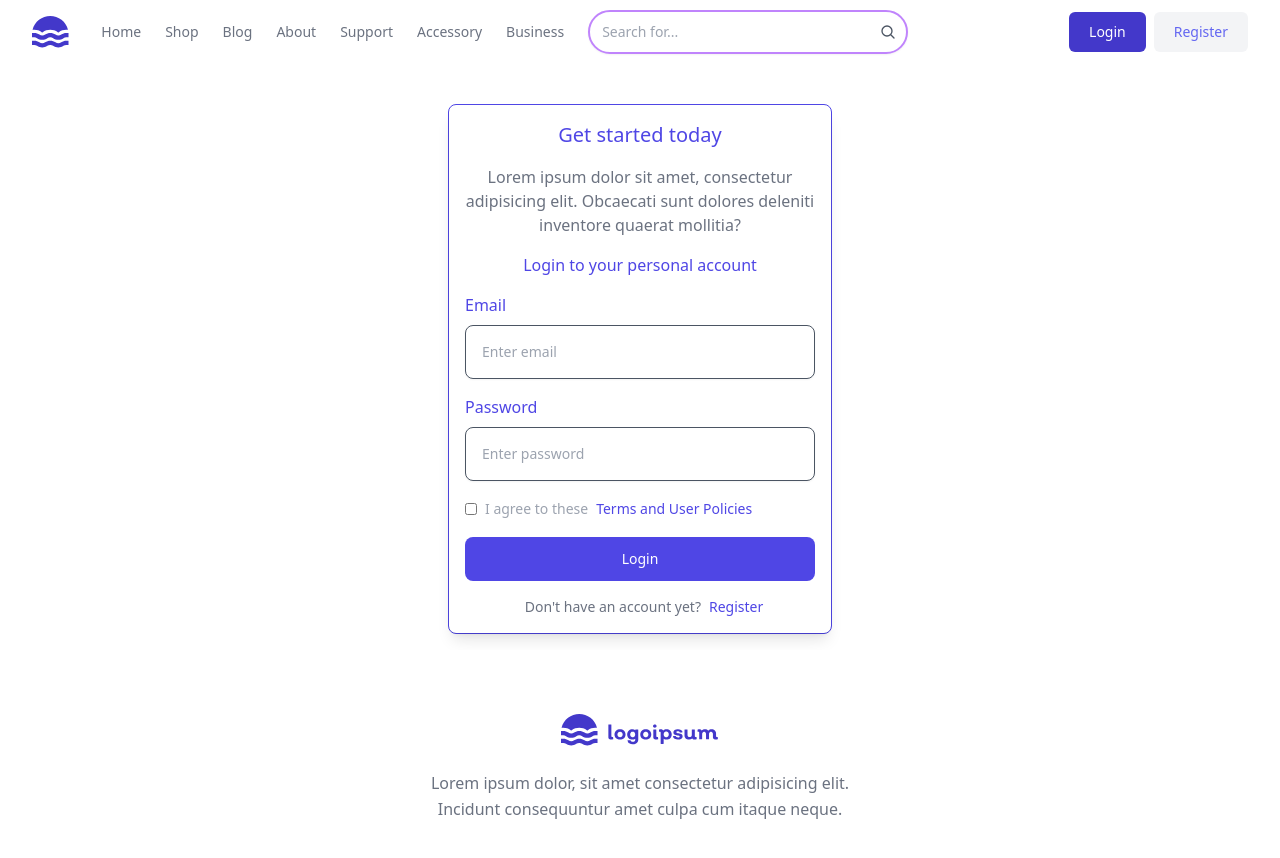
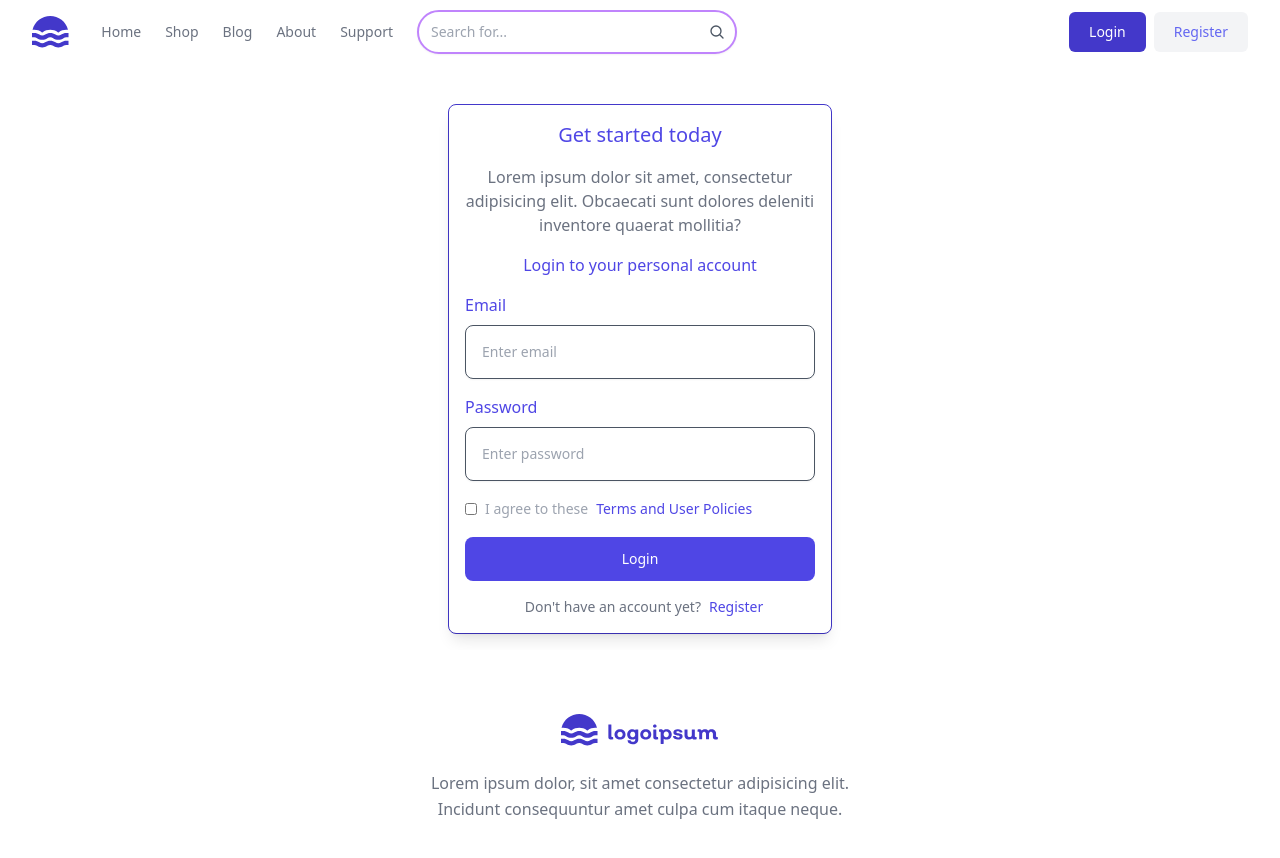
Before and after one commit to pnminh52/TypeScript_LandinPage, a React (Vite) app: page /login in a window 1280 px wide. Shown: the top 858 px of the page. Built offline with nearby package versions, Linux system fonts and the light colour scheme; data requests are answered from the project's data file.

Commit message:
UI Update

```diff
--- a/db.json
+++ b/db.json
@@ -66,6 +66,11 @@
       "email": "phamnhatminhsuzumoe52@gmail.com",
       "password": "$2a$10$qRmTUilKO2/uBoDR6FjmF.j6URWgzEe.orm/3/clHPpuI6Ak/PhP.",
       "id": 1
+    },
+    {
+      "email": "ts@gmail.com",
+      "password": "$2a$10$cf5YlgeIEDxaEA3myU83hOZWwILwnA0sphEF4LHqmAjJwhHrHjyF2",
+      "id": 2
     }
   ]
 }
--- a/src/components/Header.tsx
+++ b/src/components/Header.tsx
@@ -39,16 +39,6 @@ const Header = () => {
               <li>
                 <NavLink to='/' className='nav-link text-gray-500 hover:text-indigo-700 transition-colors duration-300'>
                   Support
-                </NavLink>
-              </li>
-              <li>
-                <NavLink to='/' className='nav-link text-gray-500 hover:text-indigo-700 transition-colors duration-300'>
-                  Accessory
-                </NavLink>
-              </li>
-              <li>
-                <NavLink to='/' className='nav-link text-gray-500 hover:text-indigo-700 transition-colors duration-300'>
-                  Business
                 </NavLink>
               </li>
 
@@ -93,14 +83,14 @@ const Header = () => {
           <div className='flex items-center gap-4'>
             <div className='sm:flex sm:gap-2'>
               <a
-                className='block rounded-md bg-indigo-700 px-5 py-2.5 text-sm font-medium text-white transition'
+                className='block rounded-md bg-indigo-700 hover:shadow-lg  duration-300 ease-in-out px-5 py-2.5 text-sm font-medium text-white transition'
                 href='/login'
               >
                 Login
               </a>
 
               <a
-                className='hidden rounded-md bg-gray-100 px-5 py-2.5 text-sm font-medium text-indigo-500 transition hover:text-indigo-600/75 sm:block'
+                className='hidden rounded-md bg-gray-100 hover:shadow-lg duration-300 ease-in-out px-5 py-2.5 text-sm font-medium text-indigo-500 transition hover:text-indigo-600/75 sm:block'
                 href='/Register'
               >
                 Register
--- a/src/pages/Login.tsx
+++ b/src/pages/Login.tsx
@@ -35,7 +35,7 @@ const Login = () => {
 
   return (
     <div className='mx-auto max-w-screen-xl px-64 py-4 sm:px-6 lg:px-8  '>
-      <div className='mx-auto max-w-sm mt-6 border rounded-lg border-indigo-600'>
+      <div className='mx-auto max-w-sm mt-6 border rounded-lg border-indigo-700'>
         <form onSubmit={handleSubmit(onSubmit)} className='mb-0  space-y-4 rounded-lg p-2 shadow-lg sm:p-16 lg:p-4'>
           <h1 className='text-center text-xl font-md text-indigo-600 '>Get started today</h1>
 
--- a/src/pages/Register.tsx
+++ b/src/pages/Register.tsx
@@ -4,7 +4,6 @@ import { useForm } from 'react-hook-form'
 import { useNavigate } from 'react-router-dom'
 import instance from '~/apis'
 import { User } from '~/interfaces/User'
-// import Login from './Login'
 
 const userSchema = Joi.object({
   email: Joi.string().email({ tlds: false }).required(),
@@ -45,7 +44,7 @@ const Register = () => {
           <p className='text-center text-md font-md text-indigo-600'>Create your personal account</p>
 
           <div>
-            <div className='mb-2 font-thin text-indigo-600'>
+            <div className='mb-2 font-thin text-indigo-700'>
               <label htmlFor='password'>Email</label>
             </div>
 
--- a/src/pages/admin/Dashboard.tsx
+++ b/src/pages/admin/Dashboard.tsx
@@ -56,6 +56,8 @@ const Dashboard = ({ products, onDel }: Props) => {
               <th className=' px-2 py-2 font-medium text-gray-700'>Price</th>
               <th className=' px-2 py-2 font-medium text-gray-700'>Thumbnail</th>
               <th className=' px-2 py-2 font-medium text-gray-700'>Description</th>
+              <th className=' px-2 py-2 font-medium text-gray-700'>Stock</th>
+              <th className=' px-2 py-2 font-medium text-gray-700 '>Discount</th>
               <th className=' px-2 py-2 font-medium text-gray-700 '>Action</th>
             </tr>
           </thead>
@@ -70,8 +72,9 @@ const Dashboard = ({ products, onDel }: Props) => {
                   <img width={120} src={item.thumbnail} alt={item.title} />
                 </td>
                 <td className=' px-8 py-2 text-gray-700 '>{item.description}</td>
-
-                <td className='flex ml-20 sm:py-14 lg:px-8'>
+                <td className=' px-8 py-2 text-gray-700 '>{item.stock}</td>
+                <td className=' px-8 py-2 text-gray-700 '>{item.discountPercentage}</td>
+                <td className='flex ml-8 sm:py-14 lg:px-8'>
                   <Link
                     to={`/admin/edit/${item.id}`}
                     className='rounded-l-full  px-4 py-2 opacity-80 bg-amber-100 text-xs font-medium text-amber-700 transition duration-300 hover:opacity-100 hover:bg-amber-200 hover:text-amber-800'
```
Also changed, not shown: src/apis/product.ts (+0 -10 lines).
